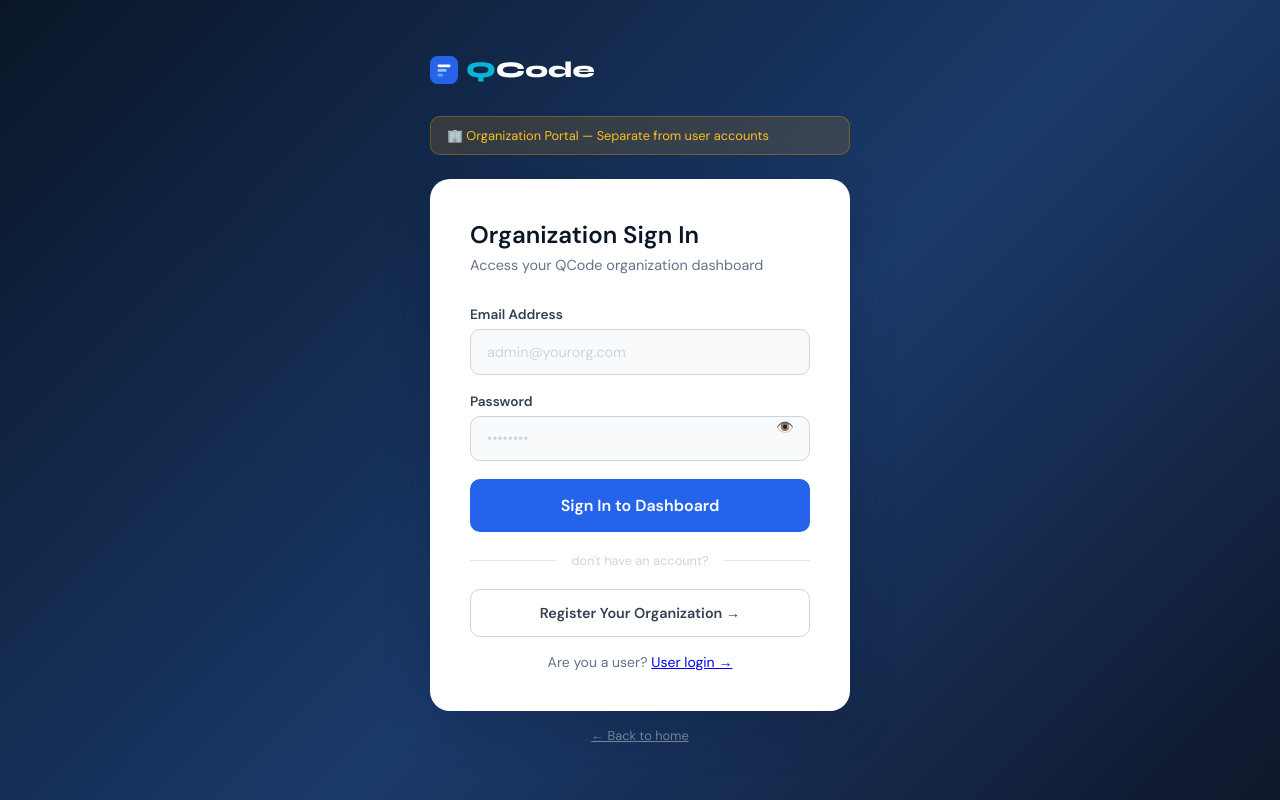
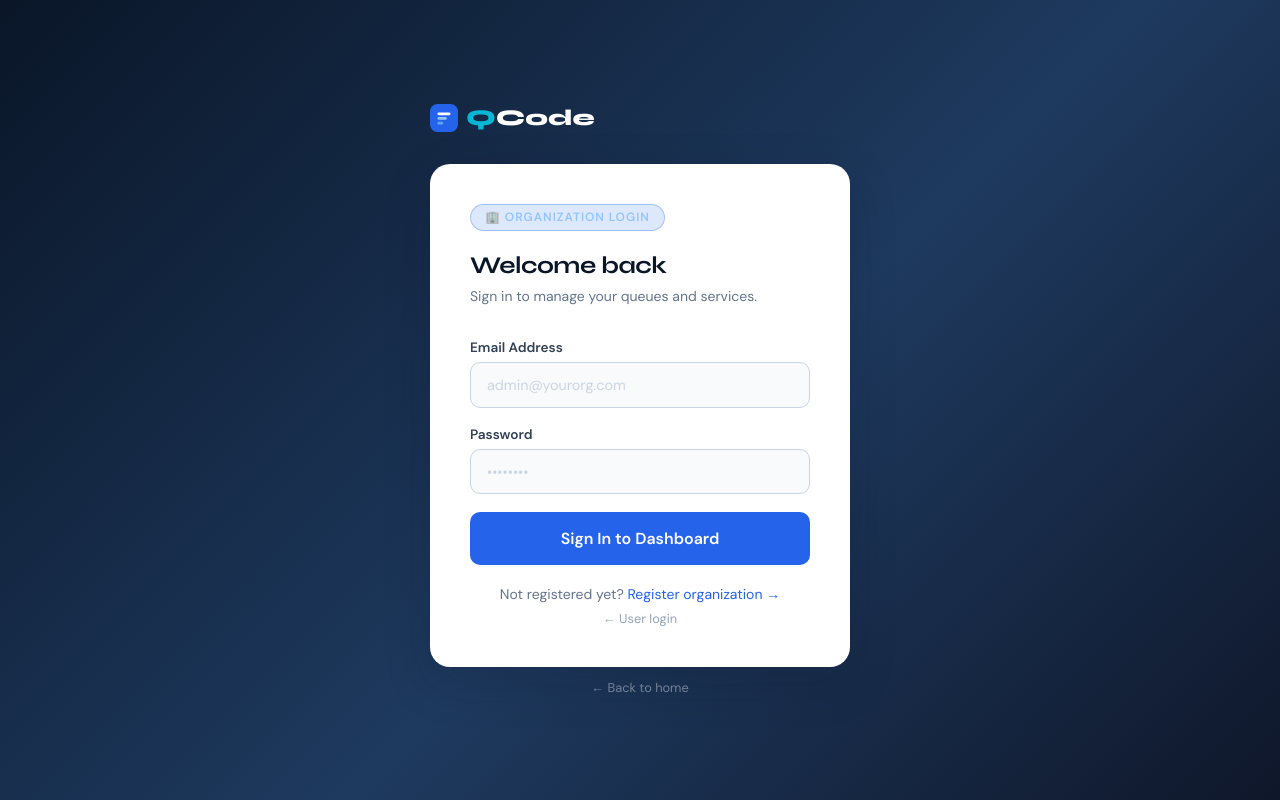
Before and after one commit to aremuelerepa-netizen/qcoode, a Flask app: page /login-org in a window 1280 px wide. Run offline with Flask 3, Linux system fonts and the light colour scheme; parts of the project's set-up code (start-up, migrations or seed data) failed here and were passed over; some libraries are stand-ins or nearby versions.

Commit message:
Update login-org.html

```diff
--- a/qc--ode/templates/login-org.html
+++ b/qc--ode/templates/login-org.html
@@ -1,150 +1,130 @@
 <!DOCTYPE html>
 <html lang="en">
 <head>
-<meta charset="UTF-8"/>
-<meta name="viewport" content="width=device-width, initial-scale=1.0"/>
-<title>Organization Login — QCode</title>
-<link href="https://fonts.googleapis.com/css2?family=Syne:wght@600;700;800&family=DM+Sans:wght@300;400;500;600&display=swap" rel="stylesheet"/>
-<style>
-:root{
-  --q-navy:#0a1628; --q-blue:#1a3a6b; --q-accent:#2563eb; --q-cyan:#06b6d4;
-  --slate-50:#f8fafc; --slate-200:#e2e8f0; --slate-300:#cbd5e1; --slate-500:#64748b; --slate-700:#334155; --slate-900:#0f172a;
-  --red:#ef4444; --amber:#f59e0b; --font-head:'Syne',sans-serif; --font-body:'DM Sans',sans-serif;
-  --r:.625rem; --shadow-lg:0 16px 48px rgba(10,22,40,.20); --t:.2s cubic-bezier(.4,0,.2,1);
-}
-*,*::before,*::after{box-sizing:border-box;margin:0;padding:0}
-body{font-family:var(--font-body);min-height:100vh;background:linear-gradient(135deg,var(--q-navy),var(--q-blue) 55%,#0f172a);display:flex;align-items:center;justify-content:center;padding:2rem 1rem}
-.wrap{width:100%;max-width:420px}
-.logo{display:flex;align-items:center;gap:.5rem;font-family:var(--font-head);font-size:1.4rem;font-weight:800;color:#fff;margin-bottom:2rem;text-decoration:none}
-.logo-q{color:var(--q-cyan)}
-.org-badge{background:rgba(245,158,11,.15);border:1px solid rgba(245,158,11,.3);border-radius:var(--r);padding:.625rem 1rem;font-size:.8rem;color:#fbbf24;margin-bottom:1.5rem;display:flex;align-items:center;gap:.5rem}
-.card{background:#fff;border-radius:1.25rem;padding:2.5rem;box-shadow:var(--shadow-lg)}
-.title{font-size:1.5rem;color:var(--q-navy);margin-bottom:.375rem}
-.sub{font-size:.9rem;color:var(--slate-500);margin-bottom:2rem}
-.form-group{display:flex;flex-direction:column;gap:.375rem;margin-bottom:1.125rem;position:relative}
-.label{font-size:.85rem;font-weight:600;color:var(--slate-700)}
-.input{padding:.8rem 1rem;background:var(--slate-50);border:1.5px solid var(--slate-300);border-radius:var(--r);font-family:var(--font-body);font-size:.9rem;color:var(--slate-900);width:100%;transition:border-color var(--t),box-shadow var(--t)}
-.input:focus{outline:none;border-color:var(--q-accent);box-shadow:0 0 0 3px rgba(37,99,235,.12);background:#fff}
-.input::placeholder{color:var(--slate-300)}
-.pass-toggle{position:absolute;top:50%;right:1rem;transform:translateY(-50%);cursor:pointer;font-size:.9rem;color:var(--slate-500)}
-.err{background:rgba(239,68,68,.08);border:1px solid rgba(239,68,68,.3);border-radius:var(--r);padding:.75rem 1rem;font-size:.825rem;color:#b91c1c;display:none;margin-bottom:1rem}
-.pending-err{background:rgba(245,158,11,.08);border:1px solid rgba(245,158,11,.3);border-radius:var(--r);padding:.75rem 1rem;font-size:.825rem;color:#92400e;display:none;margin-bottom:1rem}
-.btn{display:flex;align-items:center;justify-content:center;width:100%;padding:1rem;border-radius:var(--r);border:none;font-family:var(--font-body);font-size:1rem;font-weight:700;cursor:pointer;background:var(--q-accent);color:#fff;transition:all var(--t)}
-.btn:hover:not(:disabled){background:#1d4ed8}
-.btn:disabled{opacity:.5;cursor:not-allowed}
-.sw{text-align:center;margin-top:1.25rem;font-size:.875rem;color:var(--slate-500)}
-.back{display:block;text-align:center;margin-top:1rem;font-size:.8rem;color:rgba(255,255,255,.4)}
-.divider{display:flex;align-items:center;gap:.875rem;margin:1.25rem 0;color:var(--slate-300);font-size:.8rem}
-.divider::before,.divider::after{content:'';flex:1;height:1px;background:var(--slate-200)}
-.alt{display:block;width:100%;padding:.875rem;border-radius:var(--r);border:1.5px solid var(--slate-300);font-family:var(--font-body);font-size:.9rem;font-weight:600;color:var(--slate-700);text-align:center;transition:all var(--t);text-decoration:none;background:#fff}
-.alt:hover{border-color:var(--q-accent);color:var(--q-accent)}
-</style>
+  <meta charset="UTF-8"/><meta name="viewport" content="width=device-width,initial-scale=1.0"/>
+  <title>Organization Sign In — QCode</title>
+  <link href="https://fonts.googleapis.com/css2?family=Syne:wght@600;700;800&family=DM+Sans:wght@300;400;500;600&display=swap" rel="stylesheet"/>
+  <style>
+    :root{--navy:#0a1628;--blue:#1a3a6b;--accent:#2563eb;--cyan:#06b6d4;--s50:#f8fafc;--s300:#cbd5e1;--s500:#64748b;--s700:#334155;--s900:#0f172a;--red:#ef4444;--amber:#f59e0b;--fh:'Syne',sans-serif;--fb:'DM Sans',sans-serif;--r:.625rem;--t:.2s ease}
+    *,*::before,*::after{box-sizing:border-box;margin:0;padding:0}
+    body{font-family:var(--fb);min-height:100vh;background:linear-gradient(135deg,#0a1628,#1e3a5f 55%,#0f172a);display:flex;align-items:center;justify-content:center;padding:2rem 1rem}
+    h1{font-family:var(--fh);letter-spacing:-.02em}
+    a{color:var(--accent);text-decoration:none}
+    .wrap{width:100%;max-width:420px}
+    .logo{display:flex;align-items:center;gap:.5rem;font-family:var(--fh);font-size:1.4rem;font-weight:800;color:#fff;margin-bottom:2rem}
+    .logo span{color:var(--cyan)}
+    .org-badge{display:inline-flex;align-items:center;gap:.375rem;background:rgba(37,99,235,.15);border:1px solid rgba(37,99,235,.3);border-radius:999px;padding:.3rem .875rem;font-size:.75rem;font-weight:700;color:#93c5fd;text-transform:uppercase;letter-spacing:.08em;margin-bottom:1.25rem}
+    .card{background:#fff;border-radius:1.25rem;padding:2.5rem;box-shadow:0 16px 48px rgba(10,22,40,.2)}
+    .title{font-size:1.5rem;color:var(--navy);margin-bottom:.375rem}
+    .sub{font-size:.875rem;color:var(--s500);margin-bottom:2rem;line-height:1.5}
+    .fg{display:flex;flex-direction:column;gap:.375rem;margin-bottom:1.125rem}
+    .lbl{font-size:.85rem;font-weight:600;color:var(--s700)}
+    .inp{padding:.8rem 1rem;background:var(--s50);border:1.5px solid var(--s300);border-radius:var(--r);font-family:var(--fb);font-size:.9rem;color:var(--s900);width:100%;transition:border-color var(--t),box-shadow var(--t)}
+    .inp:focus{outline:none;border-color:var(--accent);box-shadow:0 0 0 3px rgba(37,99,235,.12);background:#fff}
+    .inp::placeholder{color:var(--s300)}
+    .err{background:rgba(239,68,68,.08);border:1px solid rgba(239,68,68,.3);border-radius:var(--r);padding:.75rem 1rem;font-size:.825rem;color:#b91c1c;display:none;margin-bottom:1rem}
+    .pending{background:rgba(245,158,11,.08);border:1px solid rgba(245,158,11,.3);border-radius:var(--r);padding:.875rem 1rem;font-size:.825rem;color:#92400e;display:none;margin-bottom:1rem;line-height:1.5}
+    .suspended{background:rgba(239,68,68,.06);border:1px solid rgba(239,68,68,.25);border-radius:var(--r);padding:.875rem 1rem;font-size:.825rem;color:#b91c1c;display:none;margin-bottom:1rem;line-height:1.5}
+    .btn{display:flex;align-items:center;justify-content:center;width:100%;padding:1rem;border-radius:var(--r);border:none;font-family:var(--fb);font-size:1rem;font-weight:700;cursor:pointer;background:var(--accent);color:#fff;transition:all var(--t)}
+    .btn:hover:not(:disabled){background:#1d4ed8}.btn:disabled{opacity:.5;cursor:not-allowed}
+    .sw{text-align:center;margin-top:1.25rem;font-size:.875rem;color:var(--s500)}
+    .back{display:block;text-align:center;margin-top:.75rem;font-size:.8rem;color:rgba(255,255,255,.4)}
+  </style>
 </head>
 <body>
 <div class="wrap">
   <a href="../index.html" class="logo">
     <svg width="28" height="28" viewBox="0 0 30 30" fill="none"><rect width="30" height="30" rx="8" fill="#2563eb"/><rect x="8" y="9" width="14" height="3" rx="1.5" fill="white"/><rect x="8" y="14" width="10" height="3" rx="1.5" fill="#93c5fd"/><rect x="8" y="19" width="6" height="3" rx="1.5" fill="#60a5fa"/></svg>
-    <span><span class="logo-q">Q</span>Code</span>
+    <span>Q<span style="color:#fff">Code</span></span>
   </a>
-
-  <div class="org-badge">🏢 Organization Portal — Separate from user accounts</div>
-
   <div class="card">
-    <h1 class="title">Organization Sign In</h1>
-    <p class="sub">Access your QCode organization dashboard</p>
-
-    <div id="err" class="err"></div>
-    <div id="pending-err" class="pending-err">⏳ Your organization is <strong>pending admin approval</strong>.</div>
-
-    <div class="form-group">
-      <label class="label">Email Address</label>
-      <input id="email" class="input" type="email" placeholder="admin@yourorg.com"/>
-    </div>
-
-    <div class="form-group">
-      <label class="label">Password</label>
-      <input id="password" class="input" type="password" placeholder="••••••••"/>
-      <span class="pass-toggle" onclick="togglePass()">👁️</span>
-    </div>
-
+    <div class="org-badge">🏢 Organization Login</div>
+    <h1 class="title">Welcome back</h1>
+    <p class="sub">Sign in to manage your queues and services.</p>
+    <div id="err"       class="err"></div>
+    <div id="pending"   class="pending">⏳ <strong>Pending Approval</strong><br/>Your organization is awaiting admin review. You'll receive an email once approved.</div>
+    <div id="suspended" class="suspended">🚫 <strong>Account Suspended</strong><br/><span id="susp-reason"></span>Contact support@qcode.com for assistance.</div>
+    <div class="fg"><label class="lbl">Email Address</label><input id="email" class="inp" type="email" placeholder="admin@yourorg.com" autocomplete="email"/></div>
+    <div class="fg"><label class="lbl">Password</label><input id="password" class="inp" type="password" placeholder="••••••••" autocomplete="current-password"/></div>
     <button id="btn" class="btn" onclick="doLogin()">Sign In to Dashboard</button>
-
-    <div class="divider">don't have an account?</div>
-    <a href="register-org.html" class="alt">Register Your Organization →</a>
-
-    <div class="sw" style="margin-top:1rem">Are you a user? <a href="login-user.html">User login →</a></div>
+    <div class="sw">Not registered yet? <a href="register-org.html">Register organization →</a></div>
+    <div class="sw" style="margin-top:.375rem"><a href="login-user.html" style="color:#94a3b8;font-size:.8rem">← User login</a></div>
   </div>
   <a href="../index.html" class="back">← Back to home</a>
 </div>
+<script>
+async function doLogin() {
+  const err       = document.getElementById('err');
+  const pending   = document.getElementById('pending');
+  const suspended = document.getElementById('suspended');
+  const btn       = document.getElementById('btn');
+  err.style.display       = 'none';
+  pending.style.display   = 'none';
+  suspended.style.display = 'none';
 
-<script src="https://cdn.jsdelivr.net/npm/@supabase/supabase-js@2"></script>
-<script>
-const SUPABASE_URL='https://YOUR_PROJECT_ID.supabase.co';
-const SUPABASE_ANON_KEY='YOUR_ANON_PUBLIC_KEY';
-const db = supabase.createClient(SUPABASE_URL, SUPABASE_ANON_KEY);
+  const email    = document.getElementById('email').value.trim();
+  const password = document.getElementById('password').value;
 
-(async()=>{
-  const {data:{session}} = await db.auth.getSession();
-  if(!session) return;
-  const {data:p} = await db.from('profiles').select('role,approval_status').eq('id',session.user.id).single();
-  if(p?.role==='organization' && p.approval_status==='approved') window.location.href='../dashboard/org.html';
-})();
+  if (!email || !password) { showErr('Email and password are required.'); return; }
 
-function togglePass(){
-  const pass = document.getElementById('password');
-  pass.type = pass.type==='password' ? 'text' : 'password';
-}
+  btn.disabled    = true;
+  btn.textContent = 'Signing in…';
 
-async function doLogin(){
-  const err = document.getElementById('err');
-  const pend = document.getElementById('pending-err');
-  err.style.display='none'; pend.style.display='none';
-  const email = document.getElementById('email').value.trim();
-  const password = document.getElementById('password').value;
-  const btn = document.getElementById('btn');
-  if(!email||!password){ err.textContent='Please fill in all fields.'; err.style.display='block'; return; }
-  btn.disabled=true; btn.textContent='Signing in…';
+  try {
+    const res  = await fetch('/api/auth/login-org', {
+      method:  'POST',
+      headers: { 'Content-Type': 'application/json' },
+      body:    JSON.stringify({ email, password }),
+    });
+    const data = await res.json();
 
-  try{
-    const {data, error} = await db.auth.signInWithPassword({email,password});
-    if(error) throw error;
-
-    const {data:p} = await db.from('profiles').select('role,approval_status').eq('id', data.user.id).single();
-    if(p?.role!=='organization'){
-      err.textContent='This login is for organizations only. Use the user login.';
-      err.style.display='block';
-      await db.auth.signOut();
-      btn.disabled=false; btn.textContent='Sign In to Dashboard';
+    if (!res.ok) {
+      if (res.status === 403) {
+        const msg = (data.error || '').toLowerCase();
+        if (msg.includes('pending')) {
+          pending.style.display = 'block';
+        } else if (msg.includes('suspended')) {
+          if (data.reason) document.getElementById('susp-reason').textContent = data.reason + ' ';
+          suspended.style.display = 'block';
+        } else {
+          showErr(data.error || 'Access denied.');
+        }
+      } else {
+        showErr(data.error || 'Invalid email or password.');
+      }
+      btn.disabled    = false;
+      btn.textContent = 'Sign In to Dashboard';
       return;
     }
 
-    if(p.approval_status==='pending'){
-      pend.style.display='block';
-      await db.auth.signOut();
-      btn.disabled=false; btn.textContent='Sign In to Dashboard';
-      return;
-    }
+    btn.textContent = '✓ Redirecting…';
+    window.location.href = data.redirect || '/dashboard/org';
 
-    if(p.approval_status==='suspended'){
-      err.textContent='This account has been suspended. Contact support@qcode.com';
-      err.style.display='block';
-      await db.auth.signOut();
-      btn.disabled=false; btn.textContent='Sign In to Dashboard';
-      return;
-    }
-
-    await db.from('profiles').update({is_online:true}).eq('id',data.user.id);
-    window.location.href='../dashboard/org.html';
-
-  }catch(e){
-    err.textContent = e.message?.includes('Invalid') ? 'Invalid email or password.' : (e.message||'Login failed.');
-    err.style.display='block';
-    btn.disabled=false;
-    btn.textContent='Sign In to Dashboard';
+  } catch(e) {
+    showErr('Network error. Please try again.');
+    btn.disabled    = false;
+    btn.textContent = 'Sign In to Dashboard';
   }
 }
 
-document.addEventListener('keydown', e => { if(e.key==='Enter') doLogin(); });
+function showErr(msg) {
+  const el = document.getElementById('err');
+  el.textContent   = msg;
+  el.style.display = 'block';
+}
+
+// Redirect if already logged in as org
+async function checkSession() {
+  try {
+    const res  = await fetch('/api/auth/me');
+    const data = await res.json();
+    if (data.logged_in && data.role === 'organization') window.location.href = '/dashboard/org';
+    if (data.logged_in && data.role === 'super_admin')  window.location.href = '/admin';
+  } catch(e) {}
+}
+
+document.addEventListener('keydown', e => { if (e.key === 'Enter') doLogin(); });
+checkSession();
 </script>
 </body>
 </html>
```
